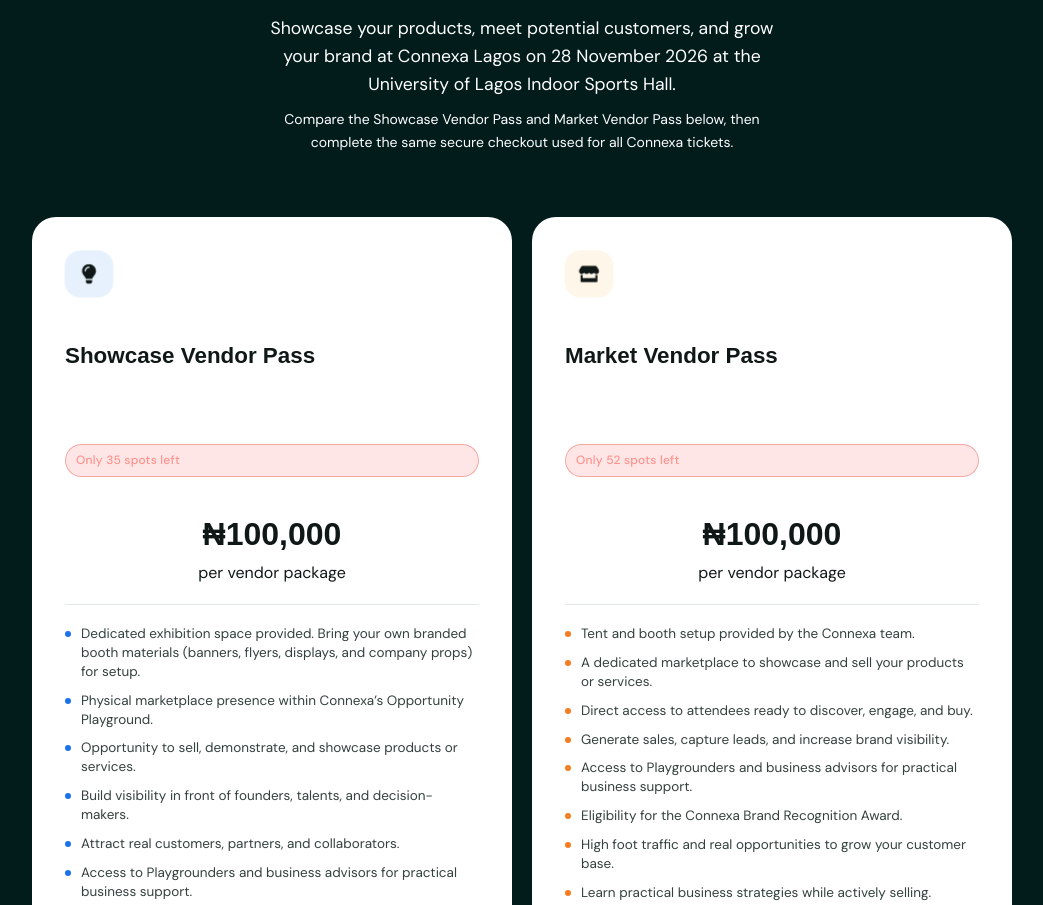
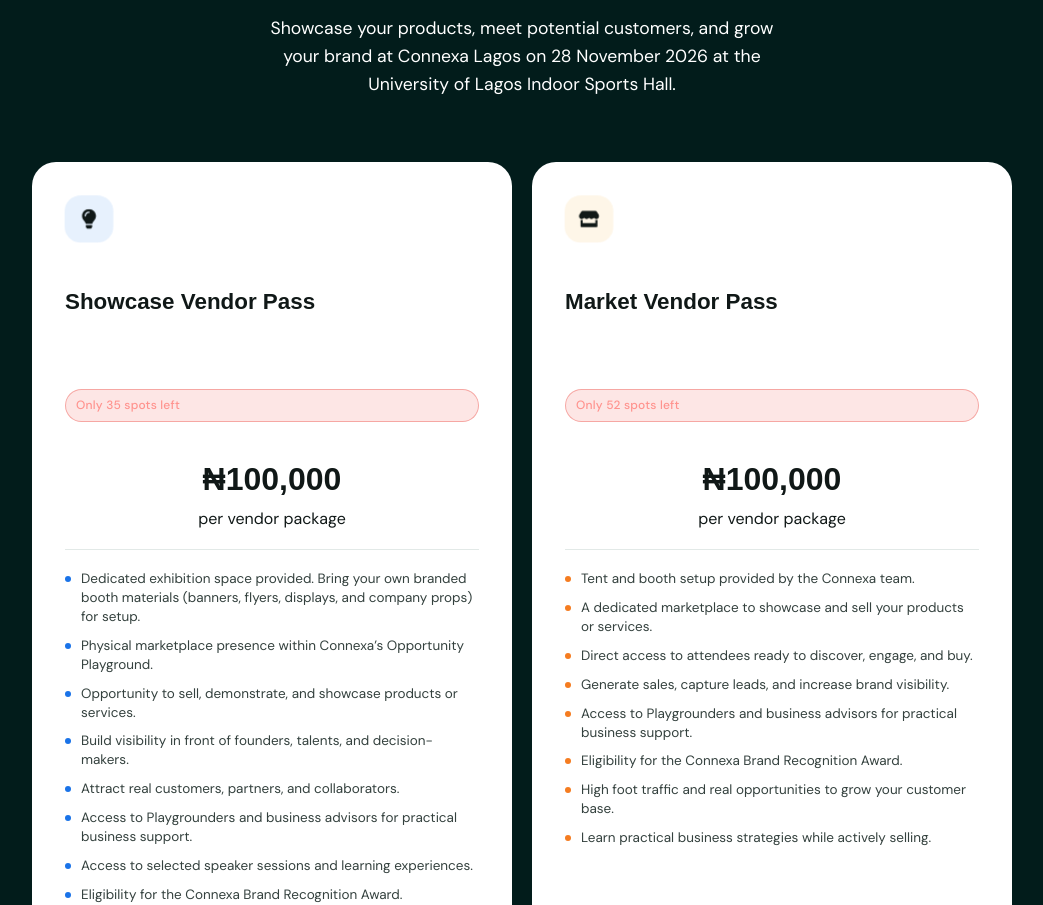
Before and after one commit to Zidepeoplenewaccount/connexa, a React (Vite) app: page /exhibitors in a window 1280 px wide. Shown: the part 3967-4872 px from the top of the page, without its empty margins (118-1161 px from the left). Built offline with nearby package versions, Linux system fonts and the light colour scheme.

Commit message:
Remove redundant vendor pass comparison sentence

```diff
--- a/src/components/Tickets.jsx
+++ b/src/components/Tickets.jsx
@@ -1090,7 +1090,6 @@ export default function Tickets({ vendorOnly = false }) {
             {vendorOnly ? <>Choose Your Exhibition Pass for <span className="highlight-orange">Connexa Lagos 2026</span></> : <>Tickets for Connexa Lagos: <span className="highlight-orange">Join the Opportunity Playground</span></>}
           </h2>
           <p>{vendorOnly ? 'Showcase your products, meet potential customers, and grow your brand at Connexa Lagos on 28 November 2026 at the University of Lagos Indoor Sports Hall.' : 'Connexa is an opportunity playground in Lagos, Nigeria where people connect to real opportunities. Your ticket gives you access to people, ideas, and outcomes that move you forward.'}</p>
-          {vendorOnly && <p className="exhibitor-ticket-intro">Compare the Showcase Vendor Pass and Market Vendor Pass below, then complete the same secure checkout used for all Connexa tickets.</p>}
           {!vendorOnly && <a className="exhibitor-inline-link" href="/exhibitors">Want to exhibit or sell your products at Connexa? Explore exhibitor passes →</a>}
 
           {!vendorOnly && <div className="tickets-upgrade-strip">
```
